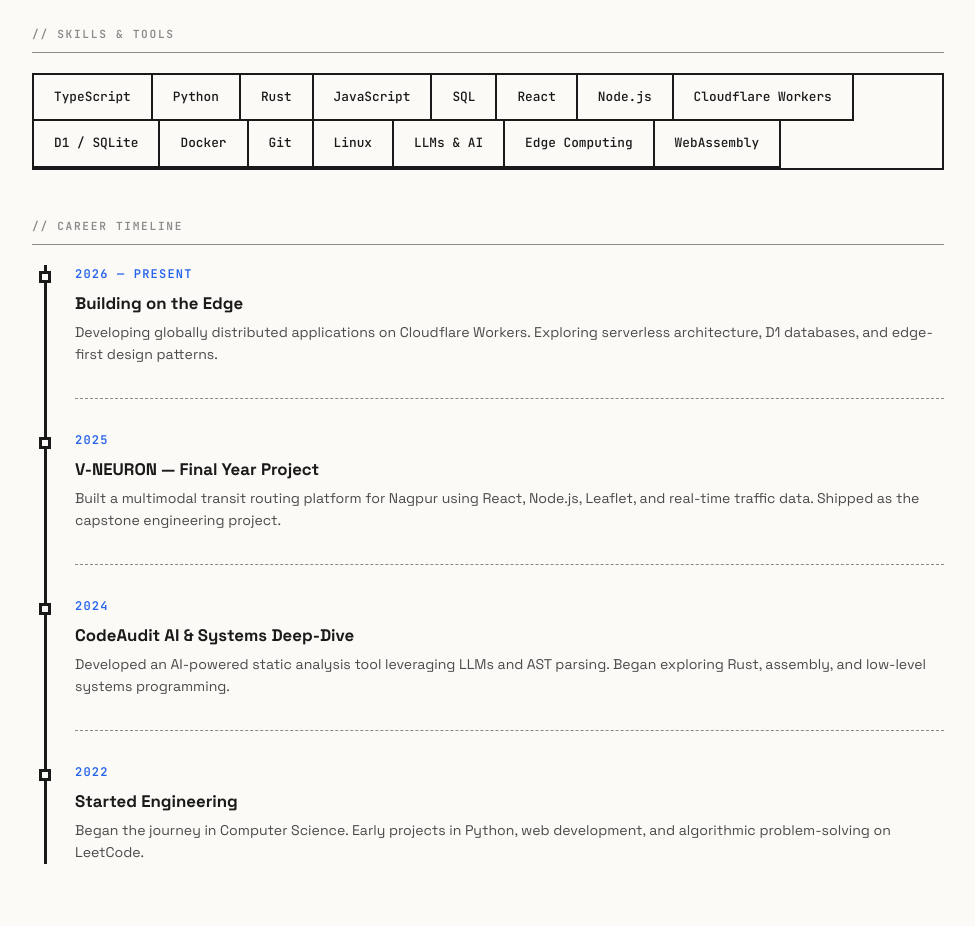
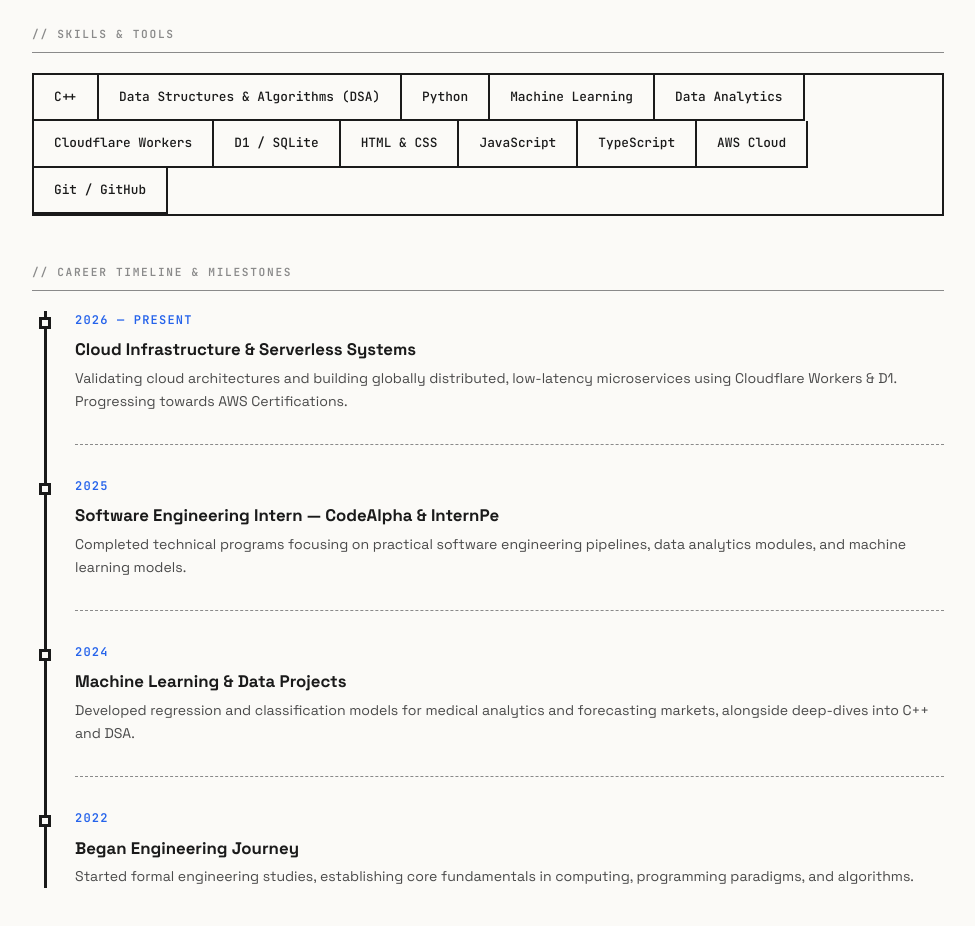
Before and after one commit to Suraj-8300/project-sun, a website: page public/portfolio.html in a window 1280 px wide. Shown: the part 460-1386 px from the top of the page, without its empty margins (152-1127 px from the left). Drawn offline with nearby package versions, Linux system fonts and the light colour scheme; a web font is replaced by a local one.

Commit message:
Update portfolio skills and milestones with real experience data

```diff
--- a/public/portfolio.html
+++ b/public/portfolio.html
@@ -3,7 +3,7 @@
   <head>
     <meta charset="UTF-8" />
     <meta name="viewport" content="width=device-width, initial-scale=1.0" />
-    <meta name="description" content="Suraj's Portfolio — Projects, technical skills, and career timeline." />
+    <meta name="description" content="Suraj's Portfolio — Projects, skills, and career timeline." />
     <title>Portfolio — Suraj</title>
     <link rel="stylesheet" href="/style.css" />
   </head>
@@ -14,7 +14,7 @@
         <a href="/portfolio" class="nav-link active">Portfolio</a>
         <a href="/personal" class="nav-link">Personal</a>
         <div class="nav-spacer"></div>
-        <span class="nav-url">suraj.shinelikesun.workers.dev/portfolio</span>
+        <span class="nav-url" id="admin-trigger">suraj.shinelikesun.workers.dev</span>
       </nav>
     </header>
 
@@ -24,57 +24,51 @@
         <p>Projects shipped, skills honed, and the timeline so far.</p>
       </div>
 
-      <!-- Projects -->
       <div class="section-label">// projects</div>
       <div class="projects-grid" id="projects-grid">
         <div class="loading-spinner"></div>
       </div>
 
-      <!-- Skills -->
       <div class="skills-section">
         <div class="section-label">// skills & tools</div>
         <div class="skills-grid">
-          <span class="skill-item">TypeScript</span>
+          <span class="skill-item">C++</span>
+          <span class="skill-item">Data Structures & Algorithms (DSA)</span>
           <span class="skill-item">Python</span>
-          <span class="skill-item">Rust</span>
-          <span class="skill-item">JavaScript</span>
-          <span class="skill-item">SQL</span>
-          <span class="skill-item">React</span>
-          <span class="skill-item">Node.js</span>
+          <span class="skill-item">Machine Learning</span>
+          <span class="skill-item">Data Analytics</span>
           <span class="skill-item">Cloudflare Workers</span>
           <span class="skill-item">D1 / SQLite</span>
-          <span class="skill-item">Docker</span>
-          <span class="skill-item">Git</span>
-          <span class="skill-item">Linux</span>
-          <span class="skill-item">LLMs & AI</span>
-          <span class="skill-item">Edge Computing</span>
-          <span class="skill-item">WebAssembly</span>
+          <span class="skill-item">HTML & CSS</span>
+          <span class="skill-item">JavaScript</span>
+          <span class="skill-item">TypeScript</span>
+          <span class="skill-item">AWS Cloud</span>
+          <span class="skill-item">Git / GitHub</span>
         </div>
       </div>
 
-      <!-- Career Timeline -->
       <div class="timeline-section">
-        <div class="section-label">// career timeline</div>
+        <div class="section-label">// career timeline & milestones</div>
         <div class="timeline">
           <div class="timeline-item">
             <div class="timeline-year">2026 — Present</div>
-            <div class="timeline-title">Building on the Edge</div>
-            <div class="timeline-desc">Developing globally distributed applications on Cloudflare Workers. Exploring serverless architecture, D1 databases, and edge-first design patterns.</div>
+            <div class="timeline-title">Cloud Infrastructure & Serverless Systems</div>
+            <div class="timeline-desc">Validating cloud architectures and building globally distributed, low-latency microservices using Cloudflare Workers & D1. Progressing towards AWS Certifications.</div>
           </div>
           <div class="timeline-item">
             <div class="timeline-year">2025</div>
-            <div class="timeline-title">V-NEURON — Final Year Project</div>
-            <div class="timeline-desc">Built a multimodal transit routing platform for Nagpur using React, Node.js, Leaflet, and real-time traffic data. Shipped as the capstone engineering project.</div>
+            <div class="timeline-title">Software Engineering Intern — CodeAlpha & InternPe</div>
+            <div class="timeline-desc">Completed technical programs focusing on practical software engineering pipelines, data analytics modules, and machine learning models.</div>
           </div>
           <div class="timeline-item">
             <div class="timeline-year">2024</div>
-            <div class="timeline-title">CodeAudit AI & Systems Deep-Dive</div>
-            <div class="timeline-desc">Developed an AI-powered static analysis tool leveraging LLMs and AST parsing. Began exploring Rust, assembly, and low-level systems programming.</div>
+            <div class="timeline-title">Machine Learning & Data Projects</div>
+            <div class="timeline-desc">Developed regression and classification models for medical analytics and forecasting markets, alongside deep-dives into C++ and DSA.</div>
           </div>
           <div class="timeline-item">
             <div class="timeline-year">2022</div>
-            <div class="timeline-title">Started Engineering</div>
-            <div class="timeline-desc">Began the journey in Computer Science. Early projects in Python, web development, and algorithmic problem-solving on LeetCode.</div>
+            <div class="timeline-title">Began Engineering Journey</div>
+            <div class="timeline-desc">Started formal engineering studies, establishing core fundamentals in computing, programming paradigms, and algorithms.</div>
           </div>
         </div>
       </div>
```
